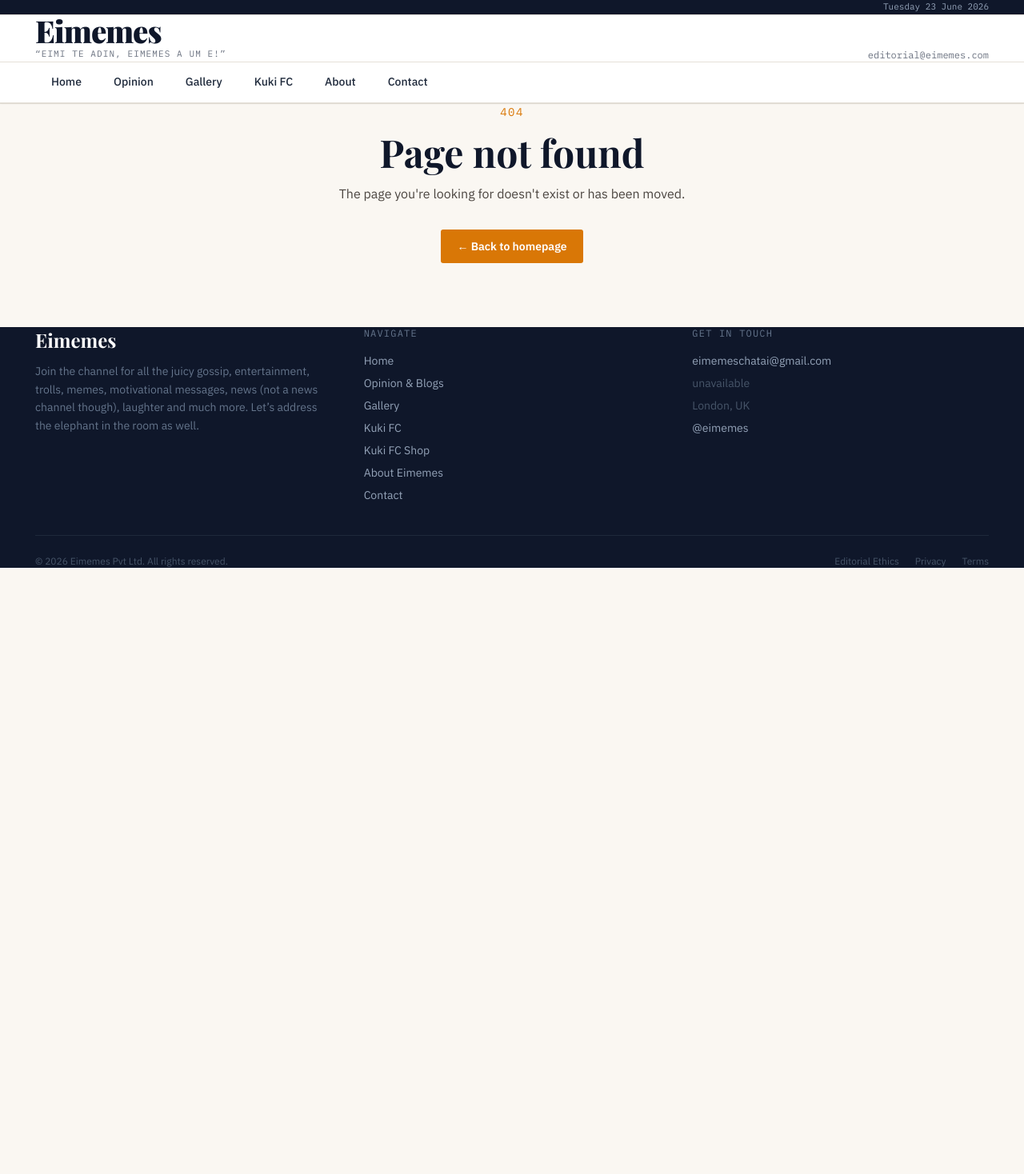
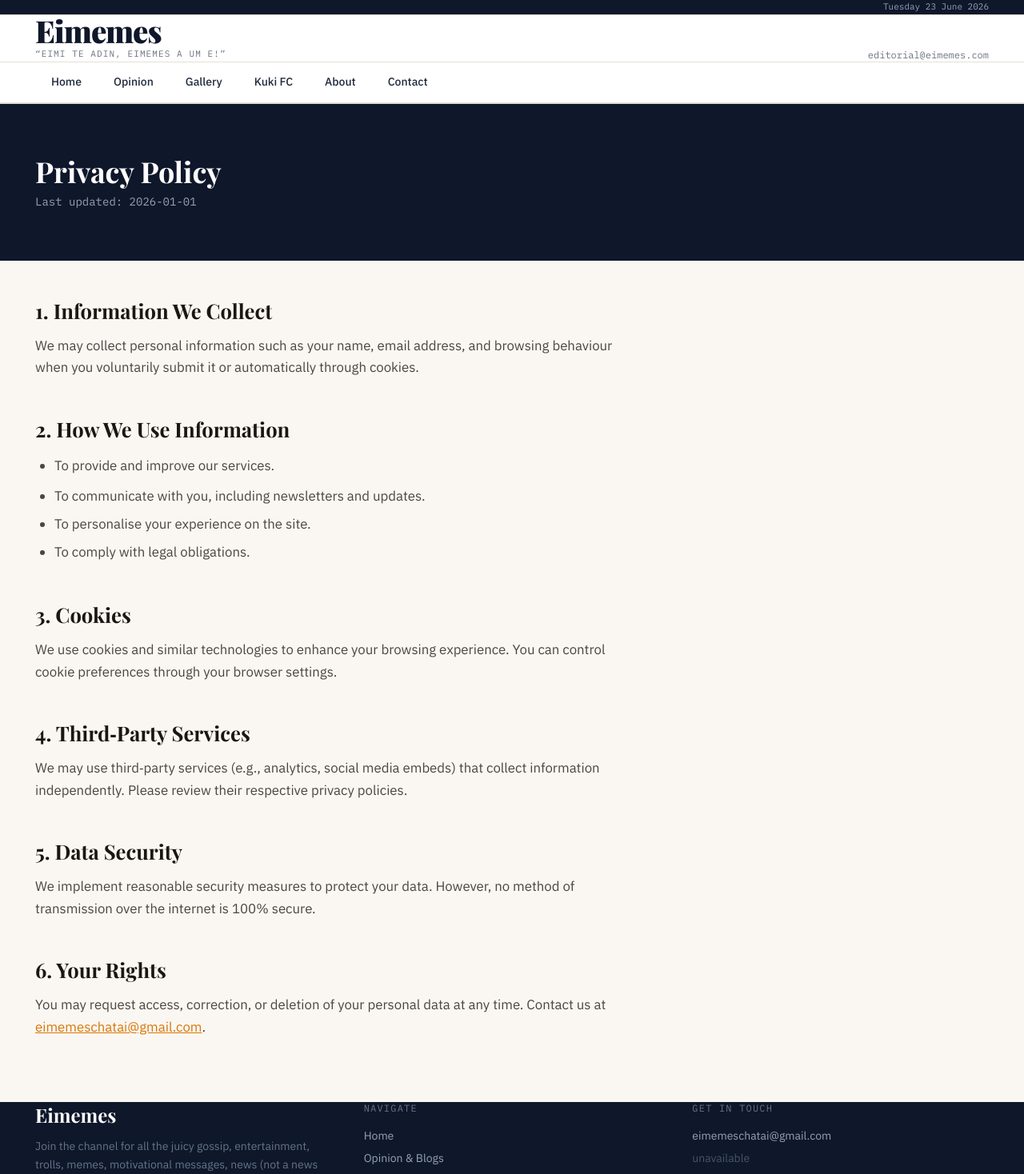
Before and after one commit to michaelkilong/Eimemes, a Next.js app: page /privacy in a window 1280 px wide. Before the commit this address had no page. Shown: the top 1468 px of the page at 80% size. Before the commit the page ends 800 px from the top, so only its background shows below. Built offline with nearby package versions, Linux system fonts and the light colour scheme; a web font is replaced by a local one.

Commit message:
Create page.tsx

```diff
--- /dev/null
+++ b/app/privacy/page.tsx
@@ -0,0 +1,86 @@
+import { Metadata } from 'next';
+import Header from '@/components/layout/Header';
+import Footer from '@/components/layout/Footer';
+
+export const metadata: Metadata = {
+  title: 'Privacy Policy — Eimemes',
+  description: 'How Eimemes collects, uses, and protects your personal data.',
+};
+
+export default function PrivacyPage() {
+  return (
+    <>
+      <Header />
+      <main>
+        <div className="bg-[#0f172a] py-16">
+          <div className="container">
+            <h1 className="font-display text-4xl font-bold text-white mb-2">
+              Privacy Policy
+            </h1>
+            <p className="text-slate-400 font-mono text-sm">
+              Last updated: {new Date().getFullYear()}-01-01
+            </p>
+          </div>
+        </div>
+
+        <div className="container py-12 max-w-3xl mx-auto">
+          <div className="prose prose-slate max-w-none">
+            <section className="mb-10">
+              <h2 className="font-display text-2xl font-bold text-[#0f172a] mb-4">1. Information We Collect</h2>
+              <p className="text-[#4b4540] leading-relaxed">
+                We may collect personal information such as your name, email address, and browsing behaviour
+                when you voluntarily submit it or automatically through cookies.
+              </p>
+            </section>
+
+            <section className="mb-10">
+              <h2 className="font-display text-2xl font-bold text-[#0f172a] mb-4">2. How We Use Information</h2>
+              <ul className="list-disc pl-5 space-y-1 text-[#4b4540]">
+                <li>To provide and improve our services.</li>
+                <li>To communicate with you, including newsletters and updates.</li>
+                <li>To personalise your experience on the site.</li>
+                <li>To comply with legal obligations.</li>
+              </ul>
+            </section>
+
+            <section className="mb-10">
+              <h2 className="font-display text-2xl font-bold text-[#0f172a] mb-4">3. Cookies</h2>
+              <p className="text-[#4b4540] leading-relaxed">
+                We use cookies and similar technologies to enhance your browsing experience.
+                You can control cookie preferences through your browser settings.
+              </p>
+            </section>
+
+            <section className="mb-10">
+              <h2 className="font-display text-2xl font-bold text-[#0f172a] mb-4">4. Third‑Party Services</h2>
+              <p className="text-[#4b4540] leading-relaxed">
+                We may use third‑party services (e.g., analytics, social media embeds) that collect
+                information independently. Please review their respective privacy policies.
+              </p>
+            </section>
+
+            <section className="mb-10">
+              <h2 className="font-display text-2xl font-bold text-[#0f172a] mb-4">5. Data Security</h2>
+              <p className="text-[#4b4540] leading-relaxed">
+                We implement reasonable security measures to protect your data. However, no method of
+                transmission over the internet is 100% secure.
+              </p>
+            </section>
+
+            <section className="mb-10">
+              <h2 className="font-display text-2xl font-bold text-[#0f172a] mb-4">6. Your Rights</h2>
+              <p className="text-[#4b4540] leading-relaxed">
+                You may request access, correction, or deletion of your personal data at any time.
+                Contact us at{' '}
+                <a href="mailto:eimemeschatai@gmail.com" className="text-[#d97706] hover:underline">
+                  eimemeschatai@gmail.com
+                </a>.
+              </p>
+            </section>
+          </div>
+        </div>
+      </main>
+      <Footer />
+    </>
+  );
+}
```
